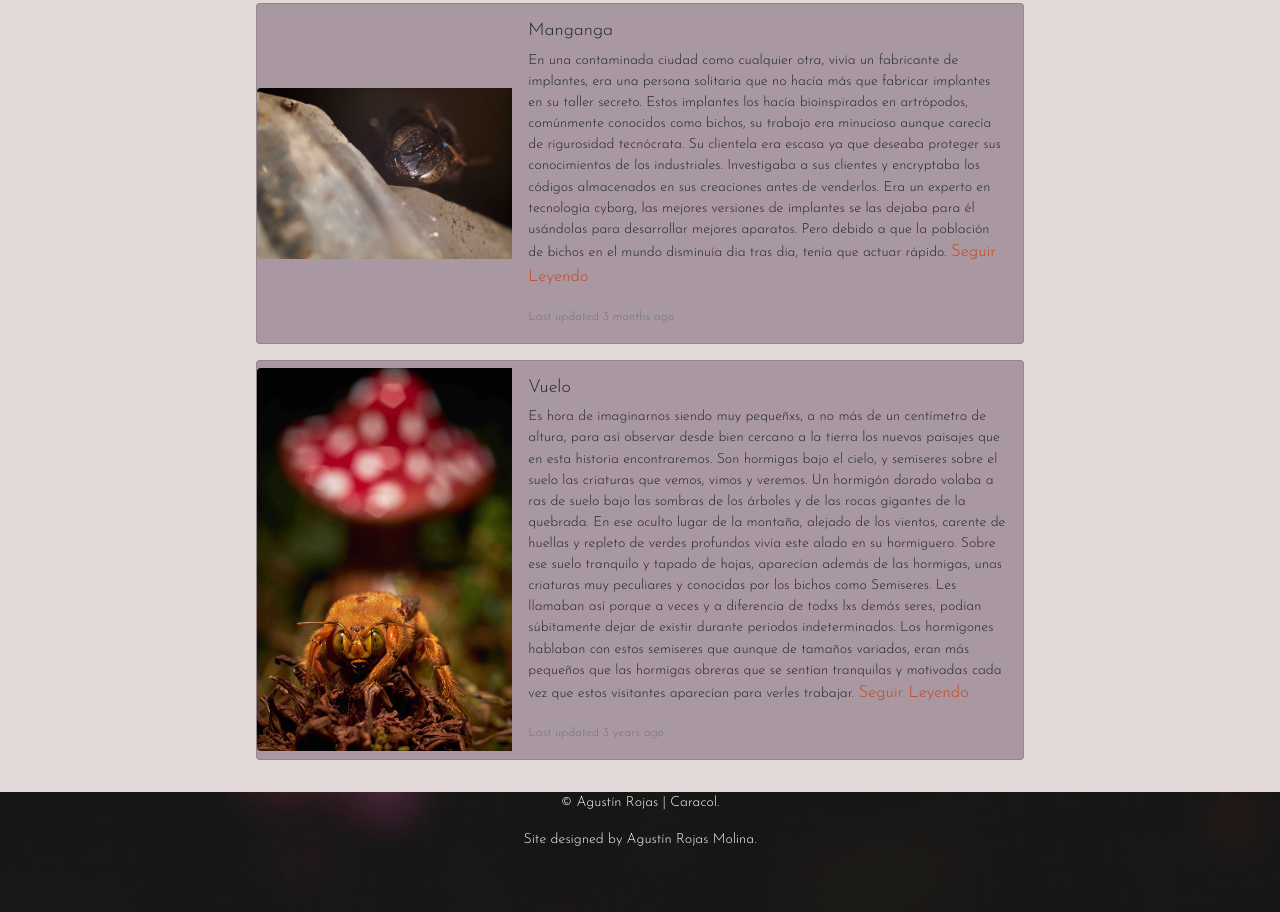
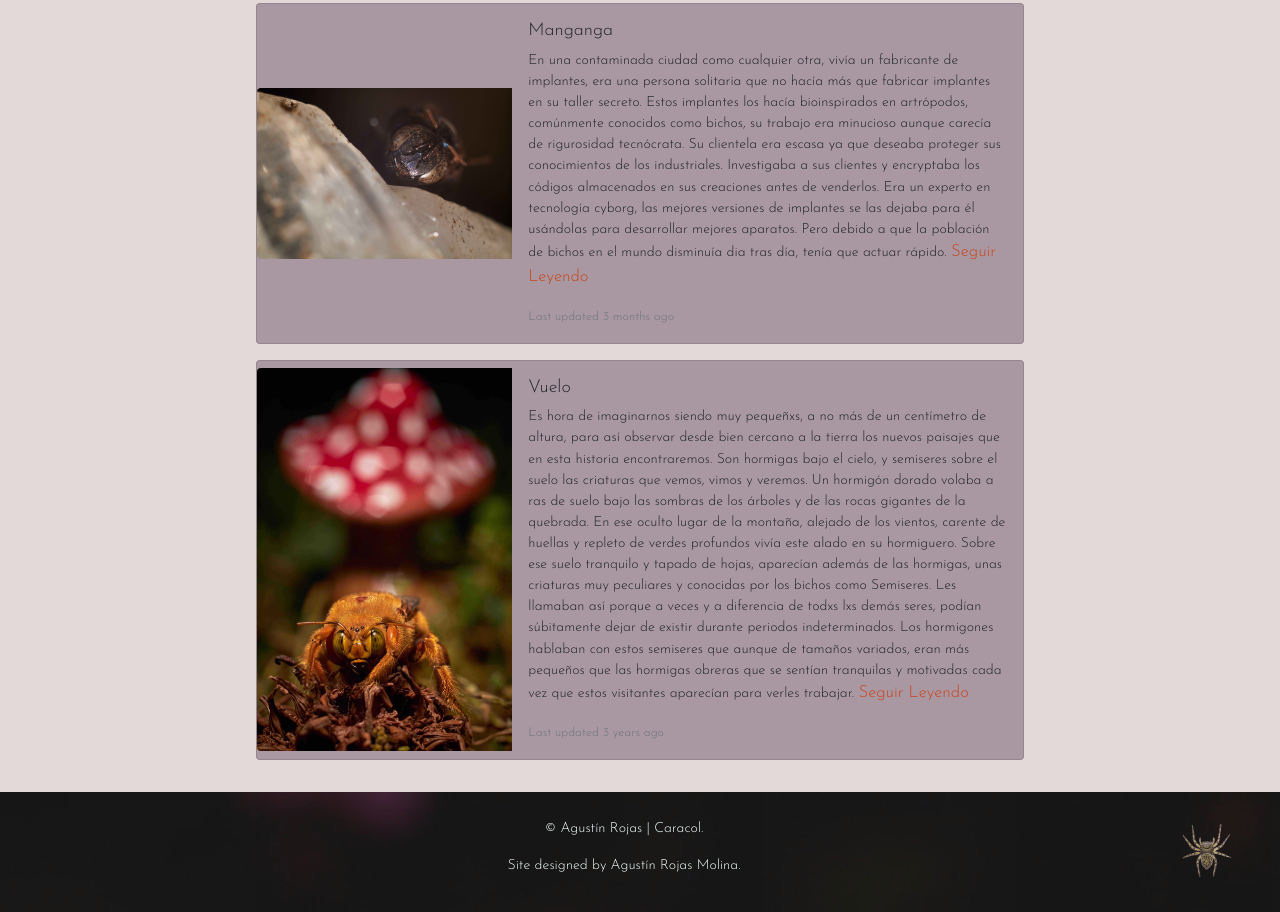
Before and after one commit to Caracolaracol/CaracolFirstSIte, a website: page pages/blog.html in a window 1280 px wide. Shown: the part 782-1694 px from the top of the page. Drawn offline with nearby package versions, Linux system fonts and the light colour scheme; a web font is replaced by a local one.

Commit message:
añadi boton araña para subir

```diff
--- a/pages/blog.html
+++ b/pages/blog.html
@@ -153,10 +153,16 @@
         <div class="grid-footer">
             <footer>
                 <div class="background-footer">
-                    <!-- Encabezado final, datos extras, -->
-                    <p class="text-footer">© Agustín Rojas | Caracol.</p>
-                    <p class="text-footer">Site designed by Agustín Rojas Molina.</p>
+                    <!-- Encabezado final, datos extras, boton ir arriba -->
+                    <div class="texts-footer">
+                        <p class="text-footer">© Agustín Rojas | Caracol.</p>
+                        <p class="text-footer">Site designed by Agustín Rojas Molina.</p>
+                    </div>
+                    <div class="ir-arriba">
+                        <a href="#"><img class="aracnido" src="../images/irarriba.png" alt="boton para ir arriba con forma de araña"></a>
+                    </div>
                 </div>
+
             </footer>
         </div>
 
--- a/scss/partials/pages/_index.scss
+++ b/scss/partials/pages/_index.scss
@@ -269,6 +269,9 @@
 /* ------------Footer-Index------------- */
 
 .background-footer {
+    display: flex;
+    align-items: center;
+    justify-content: center;
     background-image: url(../images/background.jpg);
     background-size: cover;
     height: 120px;
@@ -278,5 +281,20 @@
         color: azure;
         margin-top: 6px;
         text-align: center;
+        margin-left: 36.5vw;
+    }
+    .ir-arriba {
+        position: sticky;
+        padding-left: 34vw;
+        .aracnido {
+            width: 5vw;
+            -webkit-filter: drop-shadow(0px 0px 0px rgba(73, 30, 94, 0.8));
+            -webkit-transition: all 0.2s linear;
+            -o-transition: all 0.2s linear;
+            transition: all 0.2s linear;
+            &:hover {
+                -webkit-filter: drop-shadow(0px 0px 8px rgba(201, 139, 51, 0.8));
+            }
+        }
     }
 }
```
Also changed, not shown: index.html (+11 -5 lines), pages/contacto.html (+9 -3 lines), pages/sobremi.html (+9 -3 lines), pages/tienda.html (+9 -3 lines), css/style.css, images/irarriba.png (added), 2 other files.
